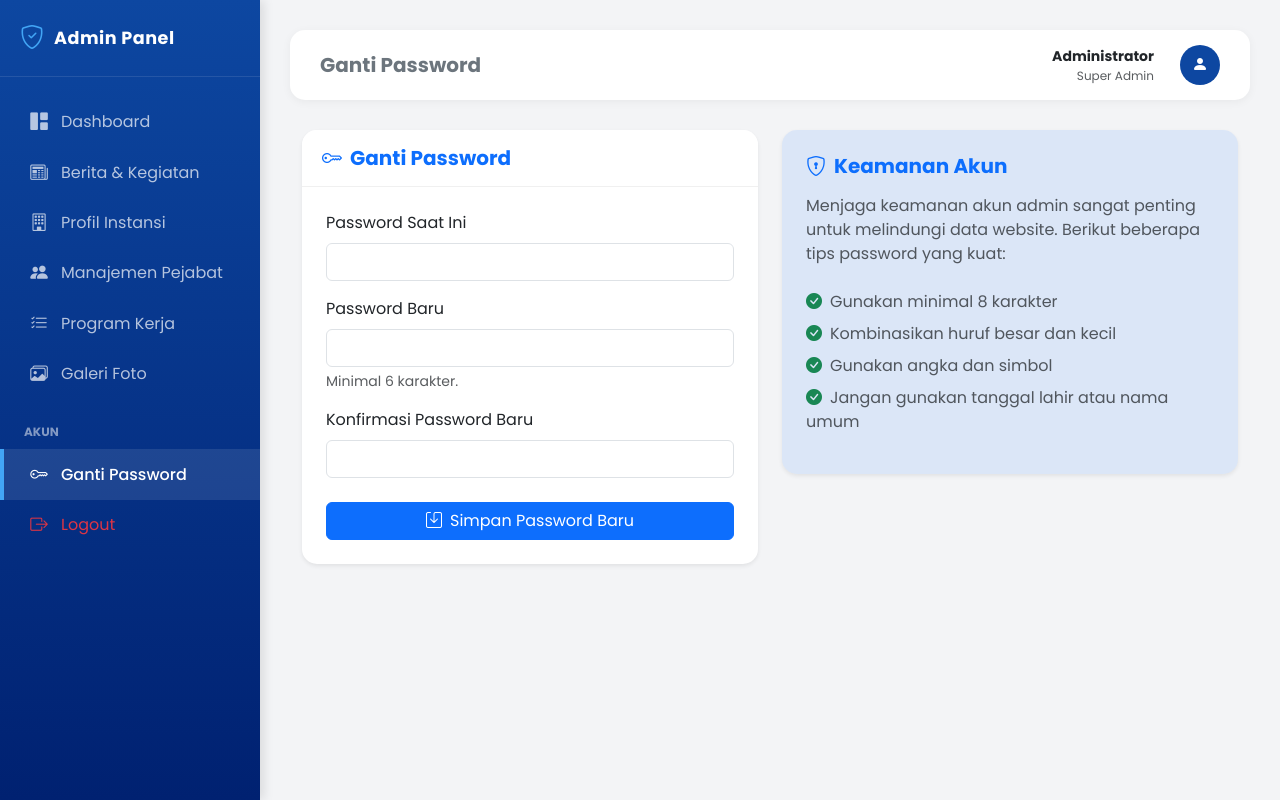
After one commit to Lucerrr/BKKBN, a PHP site: page /admin/ganti_password.php in a window 1280 px wide. The commit adds this page. Run offline with PHP 8.4, Linux system fonts and the light colour scheme; a user stored in the database is signed in.

Commit message:
feat(admin): add password change functionality
Implement password change feature for admin users with validation:
- Verify current password matches
- Ensure new password meets length requirement
- Confirm new password matches confirmation
- Display appropriate success/error messages

```diff
--- /dev/null
+++ b/admin/ganti_password.php
@@ -0,0 +1,107 @@
+<?php
+include 'header.php';
+
+$msg = "";
+$msg_type = "";
+
+if ($_SERVER['REQUEST_METHOD'] == 'POST') {
+    $current_password = $_POST['current_password'];
+    $new_password = $_POST['new_password'];
+    $confirm_password = $_POST['confirm_password'];
+    $admin_id = $_SESSION['admin_id'];
+
+    // Ambil data user saat ini
+    $query = mysqli_query($conn, "SELECT password FROM users WHERE id = '$admin_id'");
+    $user = mysqli_fetch_assoc($query);
+
+    if (password_verify($current_password, $user['password'])) {
+        if ($new_password === $confirm_password) {
+            if (strlen($new_password) >= 6) {
+                $new_hash = password_hash($new_password, PASSWORD_DEFAULT);
+                $update = mysqli_query($conn, "UPDATE users SET password = '$new_hash' WHERE id = '$admin_id'");
+
+                if ($update) {
+                    $msg = "Password berhasil diubah!";
+                    $msg_type = "success";
+                } else {
+                    $msg = "Gagal mengubah password: " . mysqli_error($conn);
+                    $msg_type = "danger";
+                }
+            } else {
+                $msg = "Password baru minimal 6 karakter.";
+                $msg_type = "warning";
+            }
+        } else {
+            $msg = "Konfirmasi password baru tidak cocok.";
+            $msg_type = "danger";
+        }
+    } else {
+        $msg = "Password saat ini salah.";
+        $msg_type = "danger";
+    }
+}
+?>
+
+<div class="container-fluid">
+    <div class="row">
+        <div class="col-md-6">
+            <div class="card shadow-sm">
+                <div class="card-header bg-white py-3">
+                    <h5 class="card-title mb-0 fw-bold text-primary">
+                        <i class="bi bi-key me-2"></i>Ganti Password
+                    </h5>
+                </div>
+                <div class="card-body p-4">
+                    <?php if ($msg): ?>
+                        <div class="alert alert-<?php echo $msg_type; ?> alert-dismissible fade show" role="alert">
+                            <?php echo $msg; ?>
+                            <button type="button" class="btn-close" data-bs-dismiss="alert" aria-label="Close"></button>
+                        </div>
+                    <?php endif; ?>
+
+                    <form action="" method="POST">
+                        <div class="mb-3">
+                            <label for="current_password" class="form-label">Password Saat Ini</label>
+                            <input type="password" class="form-control" id="current_password" name="current_password" required>
+                        </div>
+                        <div class="mb-3">
+                            <label for="new_password" class="form-label">Password Baru</label>
+                            <input type="password" class="form-control" id="new_password" name="new_password" required>
+                            <div class="form-text">Minimal 6 karakter.</div>
+                        </div>
+                        <div class="mb-4">
+                            <label for="confirm_password" class="form-label">Konfirmasi Password Baru</label>
+                            <input type="password" class="form-control" id="confirm_password" name="confirm_password" required>
+                        </div>
+                        <div class="d-grid">
+                            <button type="submit" class="btn btn-primary">
+                                <i class="bi bi-save me-2"></i>Simpan Password Baru
+                            </button>
+                        </div>
+                    </form>
+                </div>
+            </div>
+        </div>
+
+        <div class="col-md-6">
+            <div class="card shadow-sm border-0 bg-primary bg-opacity-10">
+                <div class="card-body p-4">
+                    <h5 class="fw-bold text-primary mb-3">
+                        <i class="bi bi-shield-lock me-2"></i>Keamanan Akun
+                    </h5>
+                    <p class="text-muted mb-4">
+                        Menjaga keamanan akun admin sangat penting untuk melindungi data website. Berikut beberapa tips password yang kuat:
+                    </p>
+                    <ul class="list-unstyled text-muted">
+                        <li class="mb-2"><i class="bi bi-check-circle-fill text-success me-2"></i>Gunakan minimal 8 karakter</li>
+                        <li class="mb-2"><i class="bi bi-check-circle-fill text-success me-2"></i>Kombinasikan huruf besar dan kecil</li>
+                        <li class="mb-2"><i class="bi bi-check-circle-fill text-success me-2"></i>Gunakan angka dan simbol</li>
+                        <li class="mb-2"><i class="bi bi-check-circle-fill text-success me-2"></i>Jangan gunakan tanggal lahir atau nama umum</li>
+                    </ul>
+                </div>
+            </div>
+        </div>
+    </div>
+</div>
+
+<?php include 'footer.php'; ?>
--- a/admin/header.php
+++ b/admin/header.php
@@ -212,6 +212,13 @@ require_once '../config/database.php';
 
                 <li class="nav-item mt-4">
                     <div class="px-4 mb-2 text-white-50 small text-uppercase fw-bold" style="font-size: 0.75rem;">Akun</div>
+                </li>
+                <li class="nav-item">
+                    <a class="nav-link <?php echo basename($_SERVER['PHP_SELF']) == 'ganti_password.php' ? 'active' : ''; ?>" href="ganti_password.php">
+                        <i class="bi bi-key"></i> Ganti Password
+                    </a>
+                </li>
+                <li class="nav-item">
                     <a class="nav-link text-danger" href="logout.php">
                         <i class="bi bi-box-arrow-right"></i> Logout
                     </a>
```
